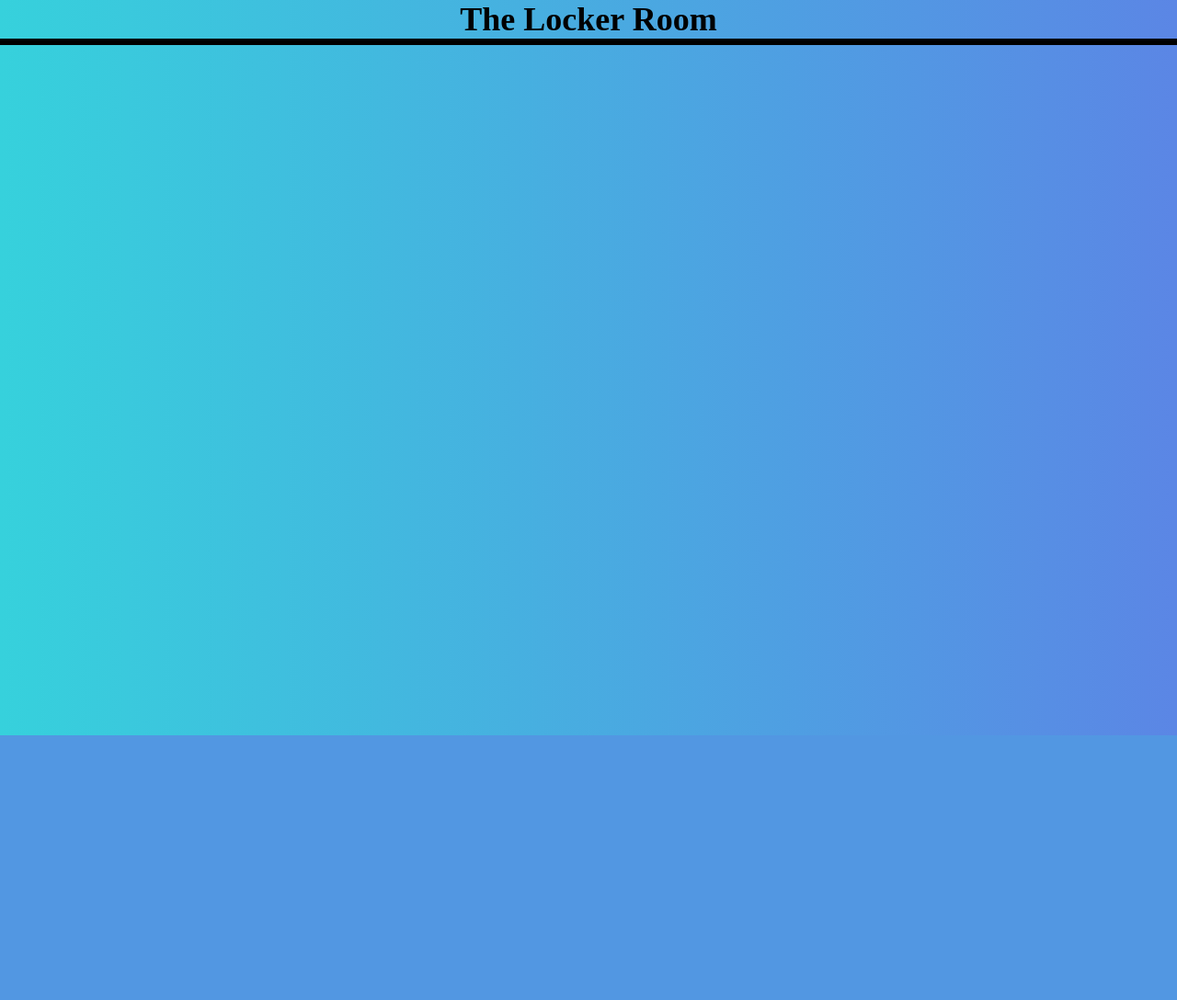
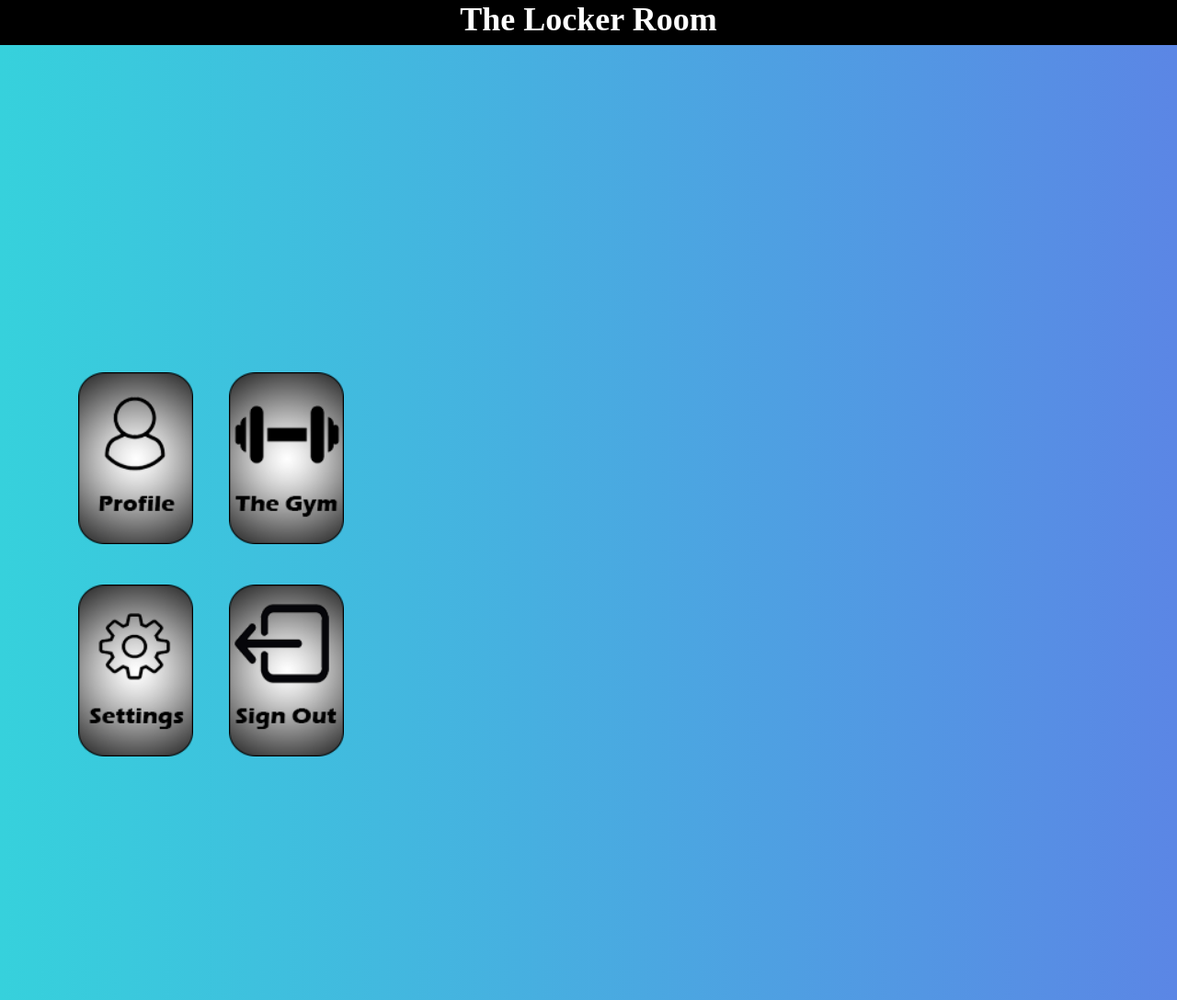
Before and after one commit to goody85/workout_tracker.github.io, a PHP site: page /homemenu.html in a window 1280 px wide. Shown: the top 1088 px of the page at 92% size. Before the commit the page ends 800 px from the top, so only its background shows below. Run offline with PHP 8.4, Linux system fonts and the light colour scheme.

Commit message:
added one more landing page as the first one and added connectivity to my other page and to eniola's page

```diff
--- a/css/homestyle.css
+++ b/css/homestyle.css
@@ -29,8 +29,9 @@ body{
 }
 
 .topname{
+	background-color:black;
 	position: fixed;
-	color: black;
+	color: white;
 	top: 0;
 	width: 100%;
 	font-size: 36px;
@@ -46,10 +47,6 @@ body{
 	bottom: 0;
 	width: 100%;
 	border-collapse:collapse;
-}
-
-.bottom-nav td{
-
 }
 
 .headerofpage{
@@ -74,9 +71,7 @@ body{
 }
 
 #bottom-menu{
-	background-color: white;
-	border: solid;
-	border-color:black;
+
 	border-width:.20em;
 	text-align:center;
 }
@@ -84,3 +79,16 @@ body{
 .create-button{
 	text-align:center;
 }
+
+.mainmenu{
+	align:center;
+	margin-left:5%;
+	margin-right:15%;
+	margin-top:30%;
+	margin-bottom:30%;
+}
+
+#mainicons{
+	zoom:125%;
+	padding:15px;
+}
--- a/homemenu.html
+++ b/homemenu.html
@@ -8,6 +8,15 @@
 
   <body>
 	<h1 class="topname">The Locker Room</h1>
-
+		<table class="mainmenu">
+		<tr>
+		<td onClick="document.location.href='index.html';"><img id="mainicons" src="images/home_menu_profile.PNG"></td>
+		<td onClick="document.location.href='homepage.html';"><img id="mainicons" src="images/home_menu_gym.PNG"></td>
+		</tr>
+		<tr>
+		<td onClick="document.location.href='index.html';"><img id="mainicons" src="images/home_menu_settings.PNG"></td>
+		<td onClick="document.location.href='index.html';"><img id="mainicons" src="images/home_menu_signout.PNG"></td>
+		</tr>
+		</table>
   </body>
 </html>
```
Also changed, not shown: homepage.html (+1 -14 lines), images/data_icon.PNG, images/gym_icon.png (added), images/history_icon.PNG, images/home_icon.PNG, images/home_menu_gym.png (added), images/home_menu_profile.png (added), images/home_menu_settings.png (added), images/home_menu_signout.png (added), images/profile_icon.PNG, images/settings_icon.PNG, images/sigout_icon.png (added).
